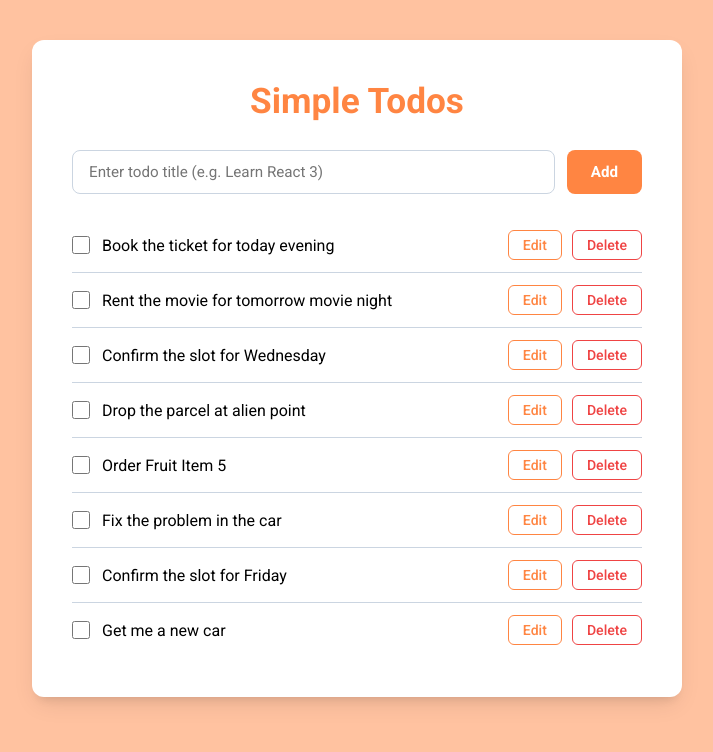
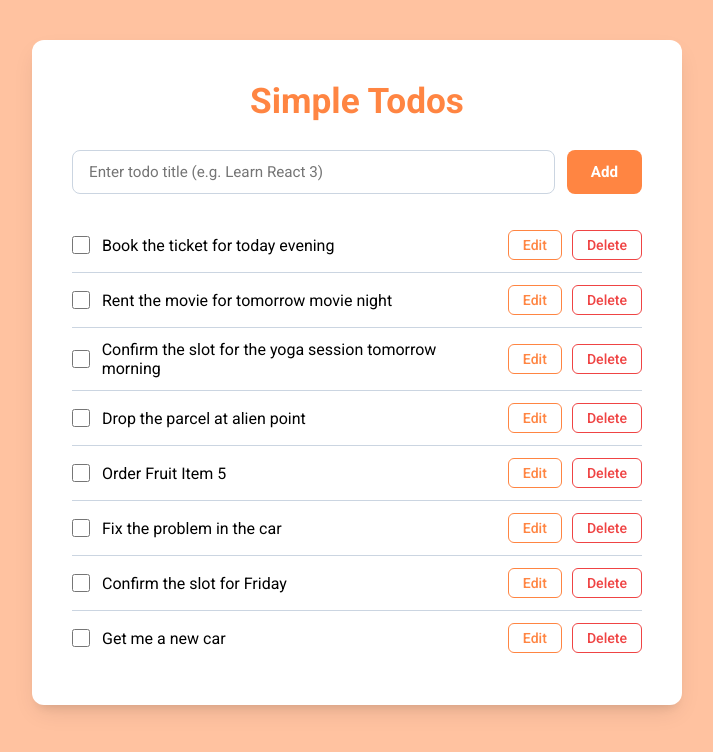
Before and after one commit to Ammisettychamu33/enhancement-of-simple-todos, a React (Create React App) app: page / in a window 1280 px wide. Shown: the top 752 px of the page, without its empty margins (283-996 px from the left). Built offline with nearby package versions, Linux system fonts and the light colour scheme.

Commit message:
Update item 3 initial title to Confirm the slot for the yoga session tomorrow morning

```diff
--- a/src/components/SimpleTodos/index.jsx
+++ b/src/components/SimpleTodos/index.jsx
@@ -16,7 +16,7 @@ const initialTodosList = [
   },
   {
     id: 3,
-    title: 'Confirm the slot for Wednesday',
+    title: 'Confirm the slot for the yoga session tomorrow morning',
     isCompleted: false,
   },
   {
```
